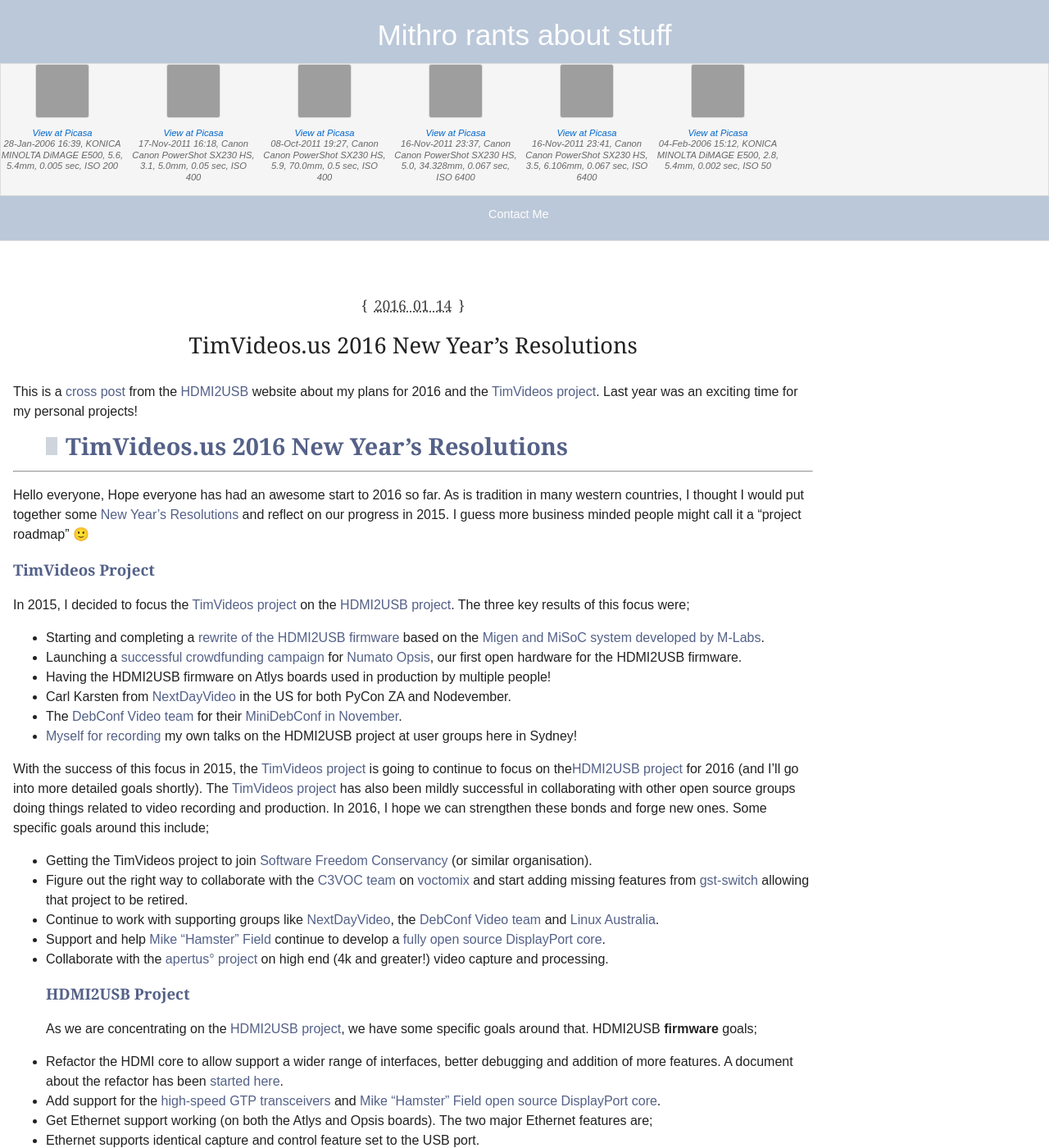
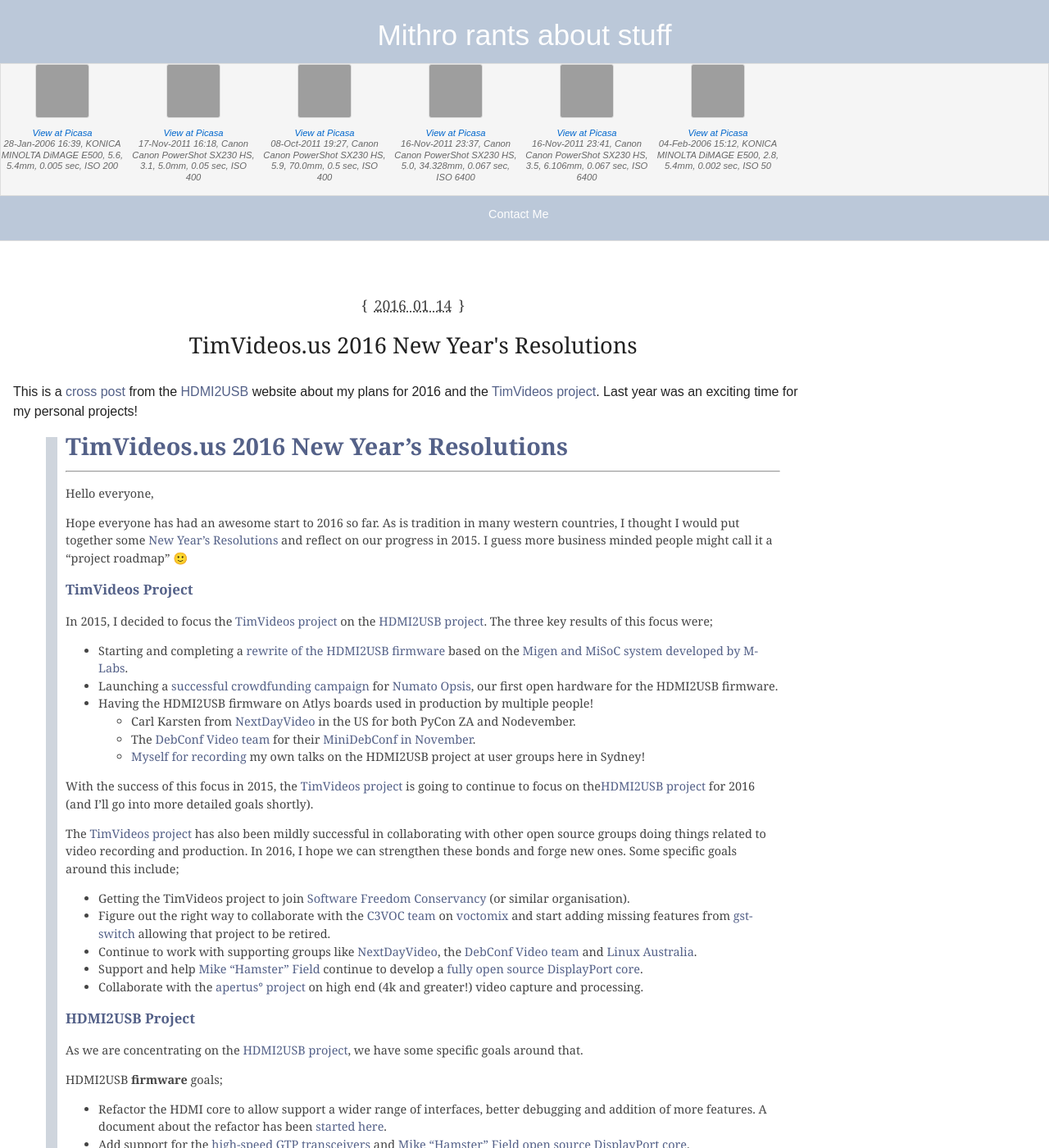
Before and after one commit to mithro/blog.mithis.net, a Jekyll site: the page built from _posts/2016-01-15-timvideos-us-2016-new-years-resolutions.md, in a window 1280 px wide and 1400 px high, cut to the strip 0-1400 px from the top of the window. Shown: the whole strip at 82% size. Built offline with Jekyll 4.4.1, drawn with Linux system fonts in a browser that asks for light colours; some of the changed text lies outside the part shown; grey boxes are pictures that could not be loaded.

Commit message:
PSL-EXEC Phase 3: restore blockquote + list nesting in timvideos-2016 (B4)
Post: 2016-01-15-timvideos-us-2016-new-years-resolutions.md (wpid=2167)

Oracle structure: P(intro) + blockquote containing: H1, HR, P×2, H3, P,
  UL(3 items, 3rd has 3 nested sub-items), P×2, UL(5 items), H3, P×2,
  UL(5 items: 3rd has 2 nested, 4th has 3 nested, 5th has 2 nested),
  P, UL(2 items), P×3.

The source had an empty '> ' creating an empty blockquote followed by
all the content outside it. Fix: prefix all content lines with '> ' to
put them inside the blockquote, add blank lines between paragraphs, and
indent sub-bullets by 4 spaces for depth-2 nesting.

Built P=1 (intro) + blockquote matching oracle exactly. Linter 0;
structure_check 6/6; pytest 54; build clean.

Co-Authored-By: Claude Sonnet 4.6 <noreply@anthropic.com>

```diff
--- a/_posts/2016-01-15-timvideos-us-2016-new-years-resolutions.md
+++ b/_posts/2016-01-15-timvideos-us-2016-new-years-resolutions.md
@@ -11,54 +11,67 @@ excerpt: This is a cross post from the HDMI2USB website about my plans for 2016
   TimVideos.us 2016...
 layout: post
 permalink: /archives/lca/2167-timvideos-us-2016-new-years-resolutions
-title: TimVideos.us 2016 New Year’s Resolutions
+title: TimVideos.us 2016 New Year's Resolutions
 wordpress_category: lca
 wordpress_id: 2167
 wordpress_url: https://blog.mithis.net/archives/lca/2167-timvideos-us-2016-new-years-resolutions
 ---
 This is a [cross post](https://hdmi2usb.tv/timvideos/hdmi2usb/2016/01/11/new-year-roadmap/) from the [HDMI2USB](https://hdmi2usb.tv) website about my plans for 2016 and the [TimVideos project](https://code.timvideos.us/). Last year was an exciting time for my personal projects!
+
+> # [TimVideos.us 2016 New Year's Resolutions](https://hdmi2usb.tv/timvideos/hdmi2usb/2016/01/11/new-year-roadmap/)
+> <hr/>
 >
-# [TimVideos.us 2016 New Year’s Resolutions](https://hdmi2usb.tv/timvideos/hdmi2usb/2016/01/11/new-year-roadmap/)
-<hr/>
-Hello everyone,
-Hope everyone has had an awesome start to 2016 so far. As is tradition in many western countries, I thought I would put together some [New Year’s Resolutions](https://en.wikipedia.org/wiki/New_Year%27s_resolution) and reflect on our progress in 2015. I guess more business minded people might call it a “project roadmap” 🙂
-### [TimVideos Project](https://code.timvideos.us/)
-In 2015, I decided to focus the [TimVideos project](https://code.timvideos.us/) on the [HDMI2USB project](https://hdmi2usb.tv/). The three key results of this focus were;
-- Starting and completing a [rewrite of the HDMI2USB firmware](https://github.com/timvideos/HDMI2USB-misoc-firmware) based on the [Migen and MiSoC system developed by M-Labs](http://m-labs.hk/gateware.html).
-- Launching a [successful crowdfunding campaign](http://crowdsupply.com/numato-lab/opsis) for [Numato Opsis](https://github.com/timvideos/HDMI2USB-numato-opsis-hardware), our first open hardware for the HDMI2USB firmware.
-- Having the HDMI2USB firmware on Atlys boards used in production by multiple people!
-- Carl Karsten from [NextDayVideo](http://nextdayvideo.com/) in the US for both PyCon ZA and Nodevember.
-- The [DebConf Video team](https://wiki.debconf.org/wiki/Videoteam) for their [MiniDebConf in November](https://wiki.debian.org/DebianEvents/gb/2015/MiniDebConfCambridge#Video).
-- [Myself for recording](https://www.youtube.com/user/mithro) my own talks on the HDMI2USB project at user groups here in Sydney!
-
-With the success of this focus in 2015, the [TimVideos project](https://code.timvideos.us/) is going to continue to focus on the[HDMI2USB project](https://hdmi2usb.tv/) for 2016 (and I’ll go into more detailed goals shortly).
-The [TimVideos project](https://code.timvideos.us/) has also been mildly successful in collaborating with other open source groups doing things related to video recording and production. In 2016, I hope we can strengthen these bonds and forge new ones. Some specific goals around this include;
-- Getting the TimVideos project to join [Software Freedom Conservancy](https://sfconservancy.org/) (or similar organisation).
-- Figure out the right way to collaborate with the [C3VOC team](https://c3voc.de/) on [voctomix](https://github.com/voc/voctomix) and start adding missing features from [gst-switch](https://github.com/timvideos/gst-switch) allowing that project to be retired.
-- Continue to work with supporting groups like [NextDayVideo](http://nextdayvideo.com/), the [DebConf Video team](https://wiki.debconf.org/wiki/Videoteam) and [Linux Australia](https://linux.org.au/).
-- Support and help [Mike “Hamster” Field](http://hamsterworks.co.nz/mediawiki/index.php/FPGA_Projects) continue to develop a [fully open source DisplayPort core](https://github.com/hamsternz/FPGA_DisplayPort).
-- Collaborate with the [apertus° project](http://apertus.org/) on high end (4k and greater!) video capture and processing.
-### [HDMI2USB Project](https://hdmi2usb.tv)
-As we are concentrating on the [HDMI2USB project](https://hdmi2usb.tv), we have some specific goals around that.
-HDMI2USB **firmware** goals;
-- Refactor the HDMI core to allow support a wider range of interfaces, better debugging and addition of more features. A document about the refactor has been [started here](https://docs.google.com/a/mithis.com/document/d/1L8lz7u2uj6MrzSQv4b1Vk6Rmic26okyRklOju5IWLYA/edit?usp=drive_web).
-- Add support for the [high-speed GTP transceivers](https://hdmi2usb.tv/timvideos/hdmi2usb/2016/01/11/new-year-roadmap/) and [Mike “Hamster” Field](http://hamsterworks.co.nz/mediawiki/index.php/FPGA_Projects) [open source DisplayPort core](https://github.com/hamsternz/FPGA_DisplayPort).
-- Get Ethernet support working (on both the Atlys and Opsis boards). The two major Ethernet features are;
-- Ethernet supports identical capture and control feature set to the USB port.
-- Allowing HDMI2USB boards to act has “HDMI over Ethernet extenders”.
-
-- [Support for more hardware](https://hdmi2usb.tv/potential-boards/);
-- miniSpartan6+
-- Digilent Nexys Video
-- New HDMI2USB designed hardware!
-
-- Stretch Goals (1)
-- Add support for [hardware based mixing](https://docs.google.com/document/d/1ZjM1Brrks0lg1CJp2Rt1BH8-MhJamrKUeCUB4s4nzoA/edit).
-- Have either a RTOS or Linux running on the FPGA softcore.
-
-HDMI2USB **hardware** goals;
-- (By end of year) Development of a low cost PCI-Express capture card.
-- (By middle 2017) Development of an Opsis V2 based around either an high end Artix-7 or a low end Kintex-7 FPGA.
-*(1): Stretch goals are things we plan to try and achieve if things go well.*
-Hope this update give you an idea of what we have planned for 2016! We would love your help making it all possible.
-Tim ‘mithro’ Ansell
+> Hello everyone,
+>
+> Hope everyone has had an awesome start to 2016 so far. As is tradition in many western countries, I thought I would put together some [New Year's Resolutions](https://en.wikipedia.org/wiki/New_Year%27s_resolution) and reflect on our progress in 2015. I guess more business minded people might call it a "project roadmap" 🙂
+>
+> ### [TimVideos Project](https://code.timvideos.us/)
+>
+> In 2015, I decided to focus the [TimVideos project](https://code.timvideos.us/) on the [HDMI2USB project](https://hdmi2usb.tv/). The three key results of this focus were;
+>
+> - Starting and completing a [rewrite of the HDMI2USB firmware](https://github.com/timvideos/HDMI2USB-misoc-firmware) based on the [Migen and MiSoC system developed by M-Labs](http://m-labs.hk/gateware.html).
+> - Launching a [successful crowdfunding campaign](http://crowdsupply.com/numato-lab/opsis) for [Numato Opsis](https://github.com/timvideos/HDMI2USB-numato-opsis-hardware), our first open hardware for the HDMI2USB firmware.
+> - Having the HDMI2USB firmware on Atlys boards used in production by multiple people!
+>     - Carl Karsten from [NextDayVideo](http://nextdayvideo.com/) in the US for both PyCon ZA and Nodevember.
+>     - The [DebConf Video team](https://wiki.debconf.org/wiki/Videoteam) for their [MiniDebConf in November](https://wiki.debian.org/DebianEvents/gb/2015/MiniDebConfCambridge#Video).
+>     - [Myself for recording](https://www.youtube.com/user/mithro) my own talks on the HDMI2USB project at user groups here in Sydney!
+>
+> With the success of this focus in 2015, the [TimVideos project](https://code.timvideos.us/) is going to continue to focus on the[HDMI2USB project](https://hdmi2usb.tv/) for 2016 (and I'll go into more detailed goals shortly).
+>
+> The [TimVideos project](https://code.timvideos.us/) has also been mildly successful in collaborating with other open source groups doing things related to video recording and production. In 2016, I hope we can strengthen these bonds and forge new ones. Some specific goals around this include;
+>
+> - Getting the TimVideos project to join [Software Freedom Conservancy](https://sfconservancy.org/) (or similar organisation).
+> - Figure out the right way to collaborate with the [C3VOC team](https://c3voc.de/) on [voctomix](https://github.com/voc/voctomix) and start adding missing features from [gst-switch](https://github.com/timvideos/gst-switch) allowing that project to be retired.
+> - Continue to work with supporting groups like [NextDayVideo](http://nextdayvideo.com/), the [DebConf Video team](https://wiki.debconf.org/wiki/Videoteam) and [Linux Australia](https://linux.org.au/).
+> - Support and help [Mike "Hamster" Field](http://hamsterworks.co.nz/mediawiki/index.php/FPGA_Projects) continue to develop a [fully open source DisplayPort core](https://github.com/hamsternz/FPGA_DisplayPort).
+> - Collaborate with the [apertus° project](http://apertus.org/) on high end (4k and greater!) video capture and processing.
+>
+> ### [HDMI2USB Project](https://hdmi2usb.tv)
+>
+> As we are concentrating on the [HDMI2USB project](https://hdmi2usb.tv), we have some specific goals around that.
+>
+> HDMI2USB **firmware** goals;
+>
+> - Refactor the HDMI core to allow support a wider range of interfaces, better debugging and addition of more features. A document about the refactor has been [started here](https://docs.google.com/a/mithis.com/document/d/1L8lz7u2uj6MrzSQv4b1Vk6Rmic26okyRklOju5IWLYA/edit?usp=drive_web).
+> - Add support for the [high-speed GTP transceivers](https://hdmi2usb.tv/timvideos/hdmi2usb/2016/01/11/new-year-roadmap/) and [Mike "Hamster" Field](http://hamsterworks.co.nz/mediawiki/index.php/FPGA_Projects) [open source DisplayPort core](https://github.com/hamsternz/FPGA_DisplayPort).
+> - Get Ethernet support working (on both the Atlys and Opsis boards). The two major Ethernet features are;
+>     - Ethernet supports identical capture and control feature set to the USB port.
+>     - Allowing HDMI2USB boards to act has "HDMI over Ethernet extenders".
+> - [Support for more hardware](https://hdmi2usb.tv/potential-boards/);
+>     - miniSpartan6+
+>     - Digilent Nexys Video
+>     - New HDMI2USB designed hardware!
+> - Stretch Goals (1)
+>     - Add support for [hardware based mixing](https://docs.google.com/document/d/1ZjM1Brrks0lg1CJp2Rt1BH8-MhJamrKUeCUB4s4nzoA/edit).
+>     - Have either a RTOS or Linux running on the FPGA softcore.
+>
+> HDMI2USB **hardware** goals;
+>
+> - (By end of year) Development of a low cost PCI-Express capture card.
+> - (By middle 2017) Development of an Opsis V2 based around either an high end Artix-7 or a low end Kintex-7 FPGA.
+>
+> *(1): Stretch goals are things we plan to try and achieve if things go well.*
+>
+> Hope this update give you an idea of what we have planned for 2016! We would love your help making it all possible.
+>
+> Tim 'mithro' Ansell
```
